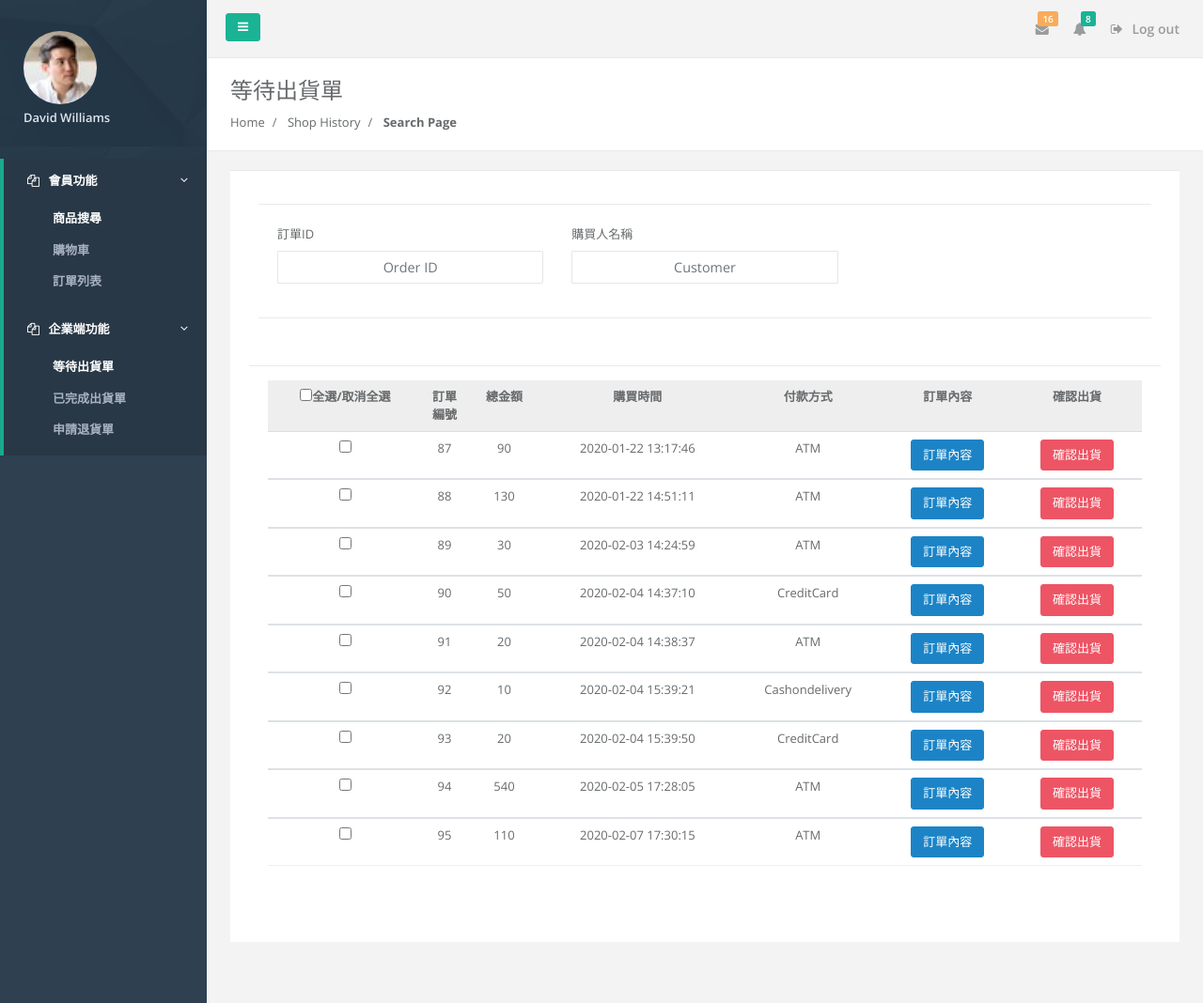
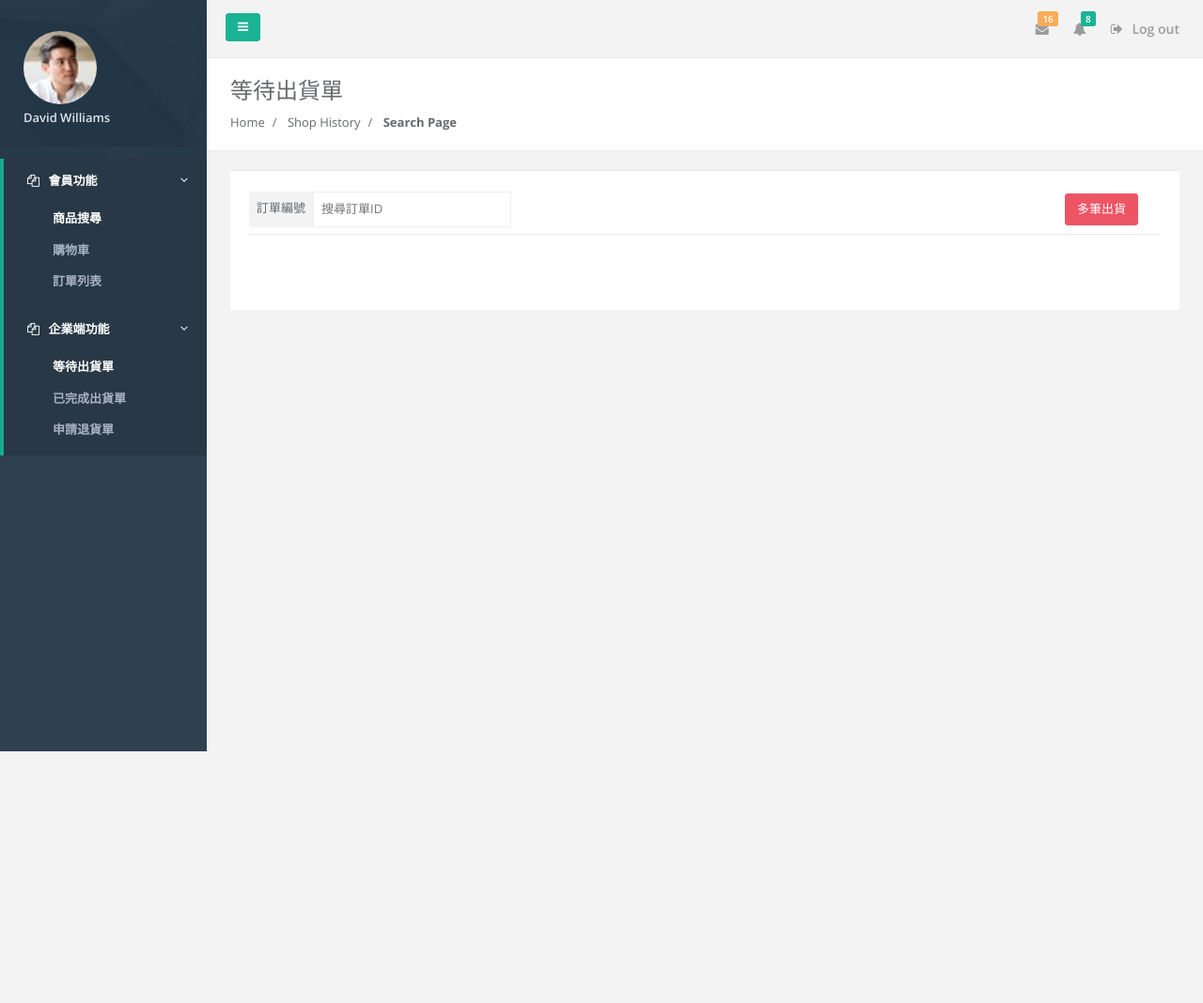
Before and after one commit to nichaschang/project-shopcart, a PHP site: page /outlist.php in a window 1280 px wide. Shown: the whole page at 94% size. After the commit the page ends 800 px from the top, so only its background shows below. Run offline with PHP 8.4, Linux system fonts and the light colour scheme; data comes from the database, SQL or seed files in the repository.

Commit message:
修改SQL與法及新增多筆確認按鈕與搜尋功能

```diff
--- a/outlist.php
+++ b/outlist.php
@@ -51,8 +51,44 @@ if(isset($_POST['csId'])){
            $("#allcheck").prop("checked", false);
         }
     });
+    $("#order_id").on("keyup",function(){
+        $(".orderId").each(function(i,v){
+            let Num=Number($(this).text())
+            //TODO輸入3能進入if 但是卻沒有hide
+            if(Num==$("#order_id").val()){
+                $(".orderId").closest("tr").hide()
+                $(this).closest("tr").show()
+                console.log($(this).textContent);
+                return false;
+            }
+            if(false ||$("#order_id").val()!=Num){
+                $(".orderId").closest("tr").show()
+            }
+        })
+    })
+    //多筆出貨
+    $("#more-checkout").on("click",function(){
+        $(".check_it").each(function(){
+            if($(this).is(":checked")){
+                let orderId=$(this).closest("tr").find(".orderId").text()
+                $.ajax({
+                method:"POST",
+                url:"outlist2.php",
+                data:{
+                    "orderId":orderId
+                }
+            }).done(function(json){
+                alert(json)
+                // location.reload(json);
+            })
+            }else{
+                console.log(456)
+            }
+        })
+
+    })
     //傳送資料功能
-        $(document).on('click','button#check_out',function(){
+        $('.check_out').on('click',function(){
             console.log($(this.closest('tr').childNodes[3]).html());
             let orderId=$(this.closest('tr').childNodes[3]).html();
             $.ajax({
@@ -62,29 +98,11 @@ if(isset($_POST['csId'])){
                     "orderId":orderId
                 }
             }).done(function(json){
-                // alert(json)
-                location.reload(json);
+                alert(json)
+                // location.reload(json);
             })
         })
-        // console.log($(".allCheck_out"));
-        $(document).on('click','button.allCheck_out',function(){
 
-            console.log($(".allCheck_out"));
-            $(".check_it").each(function() {
-                let orderId=$(this.closest('tr').childNodes[3]).html();
-                if (this.checked){
-                    $.ajax({
-                        method:"POST",
-                        url:"outlist2.php",
-                        data:{
-                            "orderId":orderId
-                        }
-                    }).done(function(json){
-                        location.reload(json)
-                    })
-                }
-            })
-        })
 
     });
     </script>
@@ -240,32 +258,22 @@ if(isset($_POST['csId'])){
                     <div class="col-lg-12">
                         <div class="ibox ">
                             <div class="ibox-content">
-                            <!-- ibox-content -->
-                            <div class="wrapper wrapper-content animated fadeInRight ecommerce">
-                                <div class="ibox-content m-b-sm border-bottom">
-                                    <div class="row">
-                                        <div class="col-sm-4">
-                                            <div class="form-group">
-                                                <label class="col-form-label" for="order_id">訂單ID</label>
-                                                <input type="text" id="order_id" name="order_id" value="" placeholder="Order ID" class="form-control">
-                                            </div>
-                                        </div>
-                                        <div class="col-sm-4">
-                                            <div class="form-group">
-                                                <label class="col-form-label" for="customer">購買人名稱</label>
-                                                <input type="text" id="customer" name="customer" value="" placeholder="Customer" class="form-control">
-                                            </div>
-                                        </div>
+                                <div class=" d-flex justify-content-between align-items-center">
+                                    <div class="col-form-label w-100 text-center d-flex">
+                                        <span  class="d-flex  p-2" style="background:#f3f3f4" >訂單編號</span>
+                                        <input type="text" placeholder="搜尋訂單ID" id="order_id" class="text-left w-25 p-2">
+                                    </div>
+                                    <div>
+                                        <button class="btn btn-danger mx-4" id="more-checkout">多筆出貨</button>
                                     </div>
                                 </div>
-                            </div>
                             <div class="row">
     <div class="col-lg-12">
         <div class="ibox">
             <div class="ibox-content">
             <?php
     // 呼叫所有待出貨資料
-    $sql="SELECT * FROM `orderlist` WHERE `outStatus`='待出貨' ORDER BY `orderlist`.`created_at` ASC ";
+    $sql="SELECT * FROM `orderlist` WHERE `outStatus`='訂單成立' ORDER BY `orderlist`.`created_at` ASC ";
 
     //TODO 獲取使用者id
     $stmt = $pdo->prepare($sql);
@@ -310,7 +318,7 @@ if(isset($_POST['csId'])){
                                 <a href="./outdetail.php?orderId=<?php echo $arr[$i]['orderId'];?>" class="btn btn-success order_detail">訂單內容</a>
                             </td>
                             <td>
-                                <button class="btn btn-danger" id="check_out">確認出貨</button>
+                                <button class="btn btn-danger check_out">確認出貨</button>
                             </td>
                         </tr>
                     </tbody>
```
